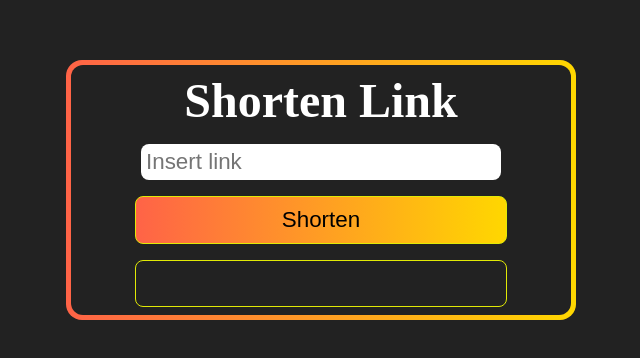
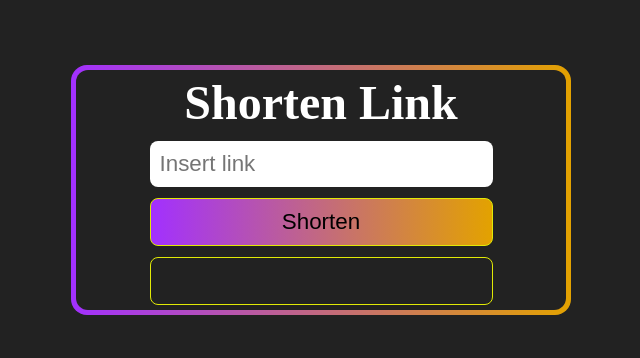
Before and after one commit to ihleonel/shorten-links, a Vue app: page / in a window 1280 px wide. Shown: the part 210-568 px from the top of the page, without its empty margins (319-959 px from the left). Built offline with nearby package versions, Linux system fonts and the light colour scheme.

Commit message:
Update styles

```diff
--- a/src/styles.css
+++ b/src/styles.css
@@ -1,12 +1,12 @@
 :root {
-  --border-color: linear-gradient(to right, tomato 0%, gold 100%);
+  --border-color: linear-gradient(to right, rgb(162 48 255) 0%, rgb(227 162 0) 100%);
   --card-color: #222;
 }
 
 * {
   margin: 0;
   padding: 0;
-  box-sizing: content-box;
+  box-sizing: border-box;
 }
 
 body {
@@ -45,17 +45,17 @@ body {
 .input {
   font-size: 1.4em;
   width: 70%;
+  padding: 10px;
+  border: 0;
   border-radius: 8px;
-  border: 1px solid var(--border-color);
-  padding: 5px;
 }
 
 .result {
   width: 70%;
-  height: 25px;
+  height: 3em;
   padding: 10px;
   border-radius: 8px;
-  border: 1px solid rgb(225, 233, 6);
+  border: 1px solid rgb(225 233 6);
 }
 
 .submit {
@@ -64,7 +64,7 @@ body {
   padding: 10px;
   background: var(--border-color);
   border-radius: 8px;
-  border: 1px solid rgb(225, 233, 6);
+  border: 1px solid rgb(225 233 6);
 }
 
 .submit:hover {
```
